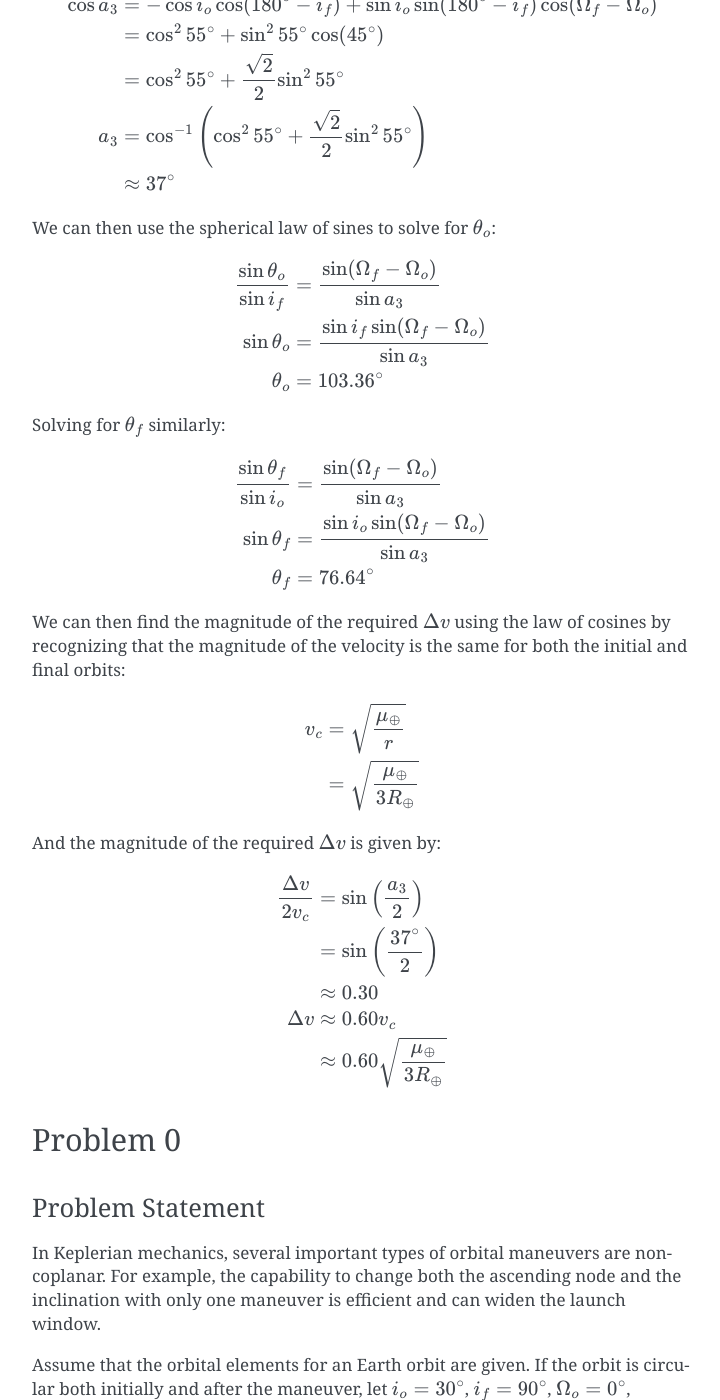
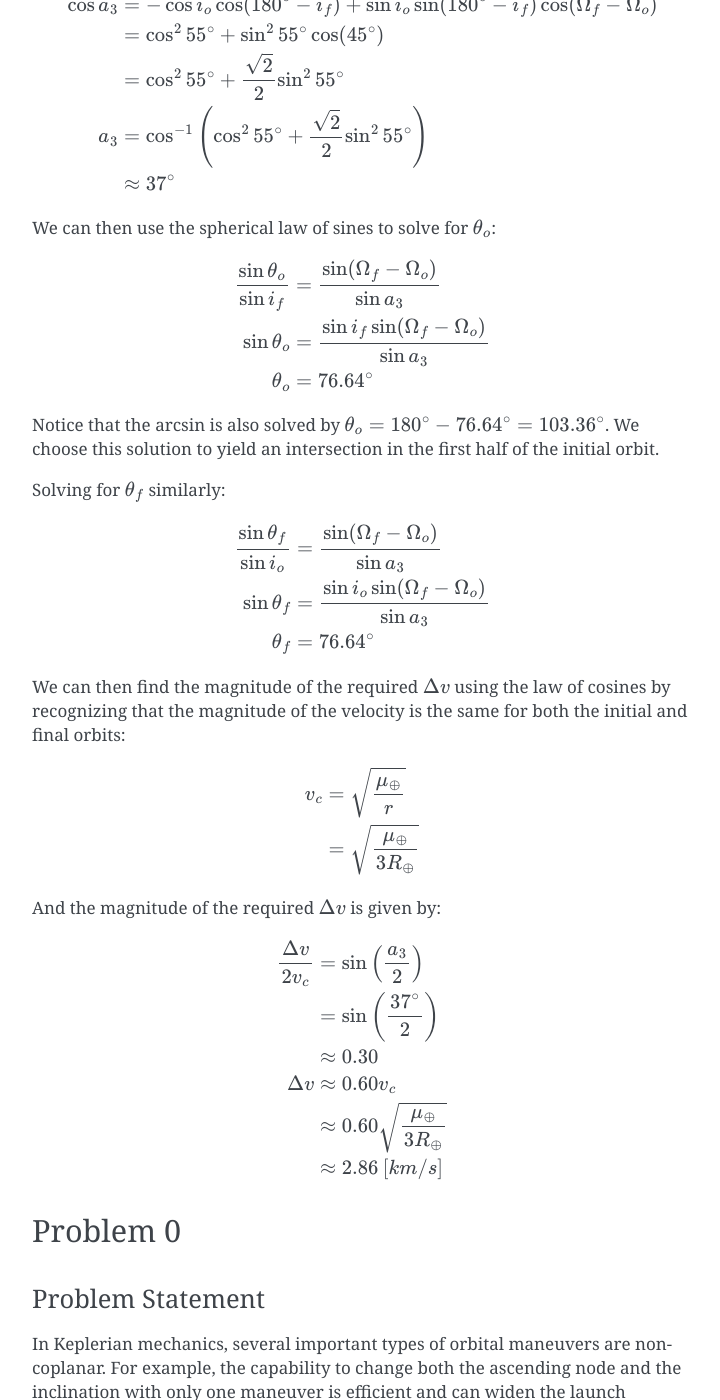
Before and after one commit to ljrobins/quals-writeups, a Sphinx documentation site: the page built from docs/source/orb.rst, in a window 1280 px wide and 1400 px high, scrolled down 949 px. Shown: the whole window, without its empty margins (388-1108 px from the left). Built offline with Sphinx 7.4.7, drawn with Linux system fonts in a browser that asks for light colours.

Commit message:
fixed another orbits problem

```diff
--- a/docs/source/orb.rst
+++ b/docs/source/orb.rst
@@ -69,8 +69,13 @@ We can then use the spherical law of sines to solve for
    \begin{aligned}
        \frac{\sin\theta_o}{\sin i_f} &= \frac{\sin(\Omega_f - \Omega_o)}{\sin a_3} \\
        \sin\theta_o &= \frac{\sin i_f \sin(\Omega_f - \Omega_o)}{\sin a_3} \\
-       \theta_o &= 103.36^\circ \\
+       \theta_o &= 76.64^\circ \\
    \end{aligned}
+
+Notice that the arcsin is also solved by
+:math:`\theta_o = 180^\circ - 76.64^\circ = 103.36^\circ`. We choose
+this solution to yield an intersection in the first half of the initial
+orbit.
 
 Solving for :math:`\theta_f` similarly:
 
@@ -103,6 +108,7 @@ And the magnitude of the required :math:`\Delta v` is given by:
        &\approx 0.30 \\
        \Delta v &\approx 0.60 v_c \\
        &\approx 0.60 \sqrt{\frac{\mu_\oplus}{3R_\oplus}} \\
+       &\approx 2.86 \: [km/s] \\
    \end{aligned}
 
 Problem 0
```
Also changed, not shown: 9 other files.
